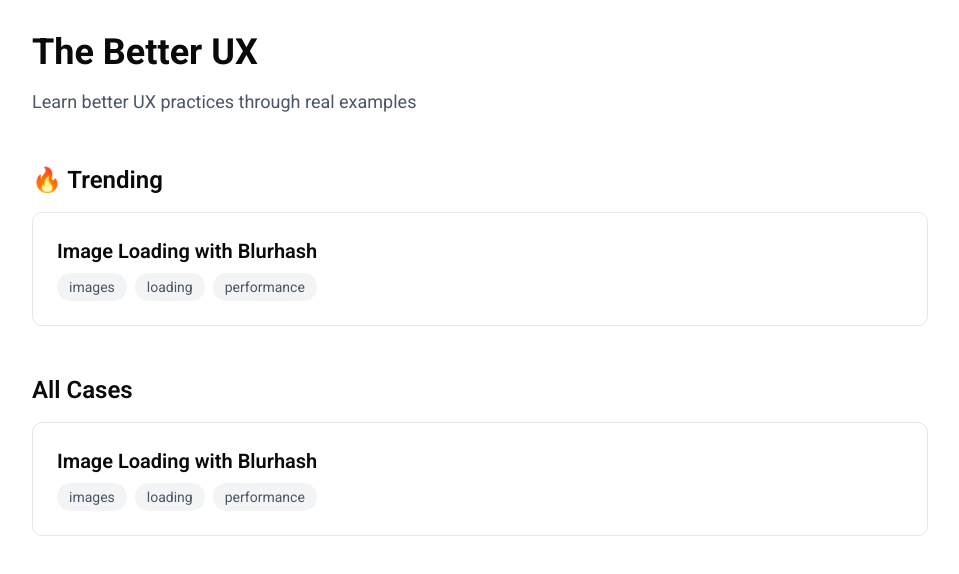
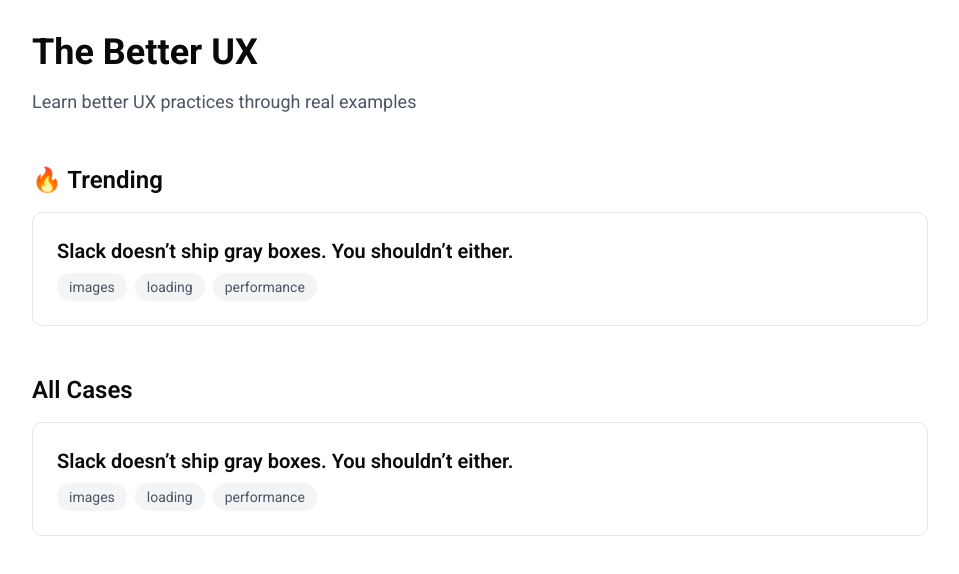
Before and after one commit to bingbing-ba/the-better-ux, a Next.js app: page / in a window 1280 px wide. Shown: the top 574 px of the page, without its empty margins (160-1119 px from the left). Built offline with nearby package versions, Linux system fonts and the light colour scheme.

Commit message:
content(case): update case title to 'Slack doesn’t ship gray boxes. You shouldn’t either.'

```diff
--- a/app/ux-cases/_data/cases.ts
+++ b/app/ux-cases/_data/cases.ts
@@ -13,7 +13,7 @@
 
 export const cases: CaseMetadata[] = [
   {
-    title: 'Image Loading with Blurhash',
+    title: "Slack doesn’t ship gray boxes. You shouldn’t either.",
     slug: 'image-loading-blurhash',
     createdAt: '2025-01-27',
     tags: ['images', 'loading', 'performance'],
```
